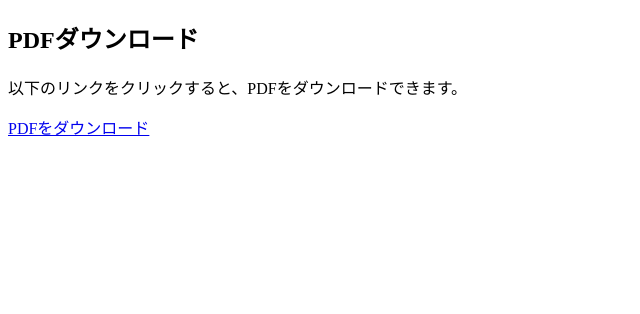
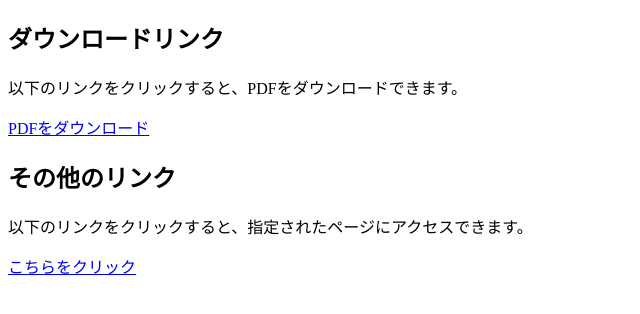
Before and after one commit to tagiyama/kgski_shinkan, a plain HTML site: page index.html in a window 1280 px wide. Shown: the whole page, without its empty margins (0-640 px from the left). Drawn offline with Linux system fonts and the light colour scheme.

Commit message:
Update index.html

```diff
--- a/index.html
+++ b/index.html
@@ -3,11 +3,15 @@
 <head>
     <meta charset="UTF-8">
     <meta name="viewport" content="width=device-width, initial-scale=1.0">
-    <title>PDFダウンロード</title>
+    <title>リンク集</title>
 </head>
 <body>
-    <h2>PDFダウンロード</h2>
+    <h2>ダウンロードリンク</h2>
     <p>以下のリンクをクリックすると、PDFをダウンロードできます。</p>
     <a href="https://export-download.canva.com/y9tKw/DAGe3Oy9tKw/764/0-689508128795052380.pdf?X-Amz-Algorithm=AWS4-HMAC-SHA256&X-Amz-Credential=AKIAJHKNGJLC2J7OGJ6Q%2F20250223%2Fus-east-1%2Fs3%2Faws4_request&X-Amz-Date=20250223T235719Z&X-Amz-Expires=27581&X-Amz-Signature=6bc7359a55dd7fc96a26eae9eb06e0a99d3b214e9f6c58f78cc486027a2287c8&X-Amz-SignedHeaders=host&response-content-disposition=attachment%3B%20filename%2A%3DUTF-8%27%27%25E6%2596%25B0%25E6%25AD%2593%25E3%2583%2591%25E3%2583%25B3%25E3%2583%2595%25E3%2583%25AC%25E3%2583%2583%25E3%2583%2588.pdf&response-expires=Mon%2C%2024%20Feb%202025%2007%3A37%3A00%20GMT" target="_blank" download>PDFをダウンロード</a>
+
+    <h2>その他のリンク</h2>
+    <p>以下のリンクをクリックすると、指定されたページにアクセスできます。</p>
+    <a href="https://x.gd/V3dMq" target="_blank">こちらをクリック</a>
 </body>
 </html>
```
